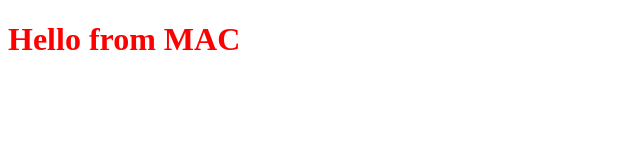
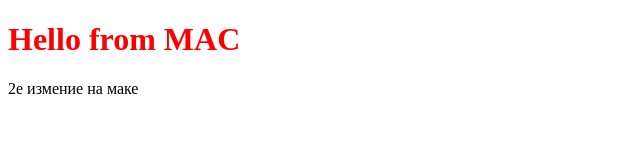
Before and after one commit to justnote-soft-xyz/hellogit, a plain HTML site: page index.html in a window 1280 px wide. Shown: the whole page, without its empty margins (0-640 px from the left). Drawn offline with Linux system fonts and the light colour scheme.

Commit message:
2е Измениние в Индекс html

```diff
--- a/index.html
+++ b/index.html
@@ -8,6 +8,7 @@
 <body>
     <div id="mac">
         <h1>Hello from MAC</h1>
+        <p>2е измение на маке</p>
     </div>
 </body>
 </html>
```
